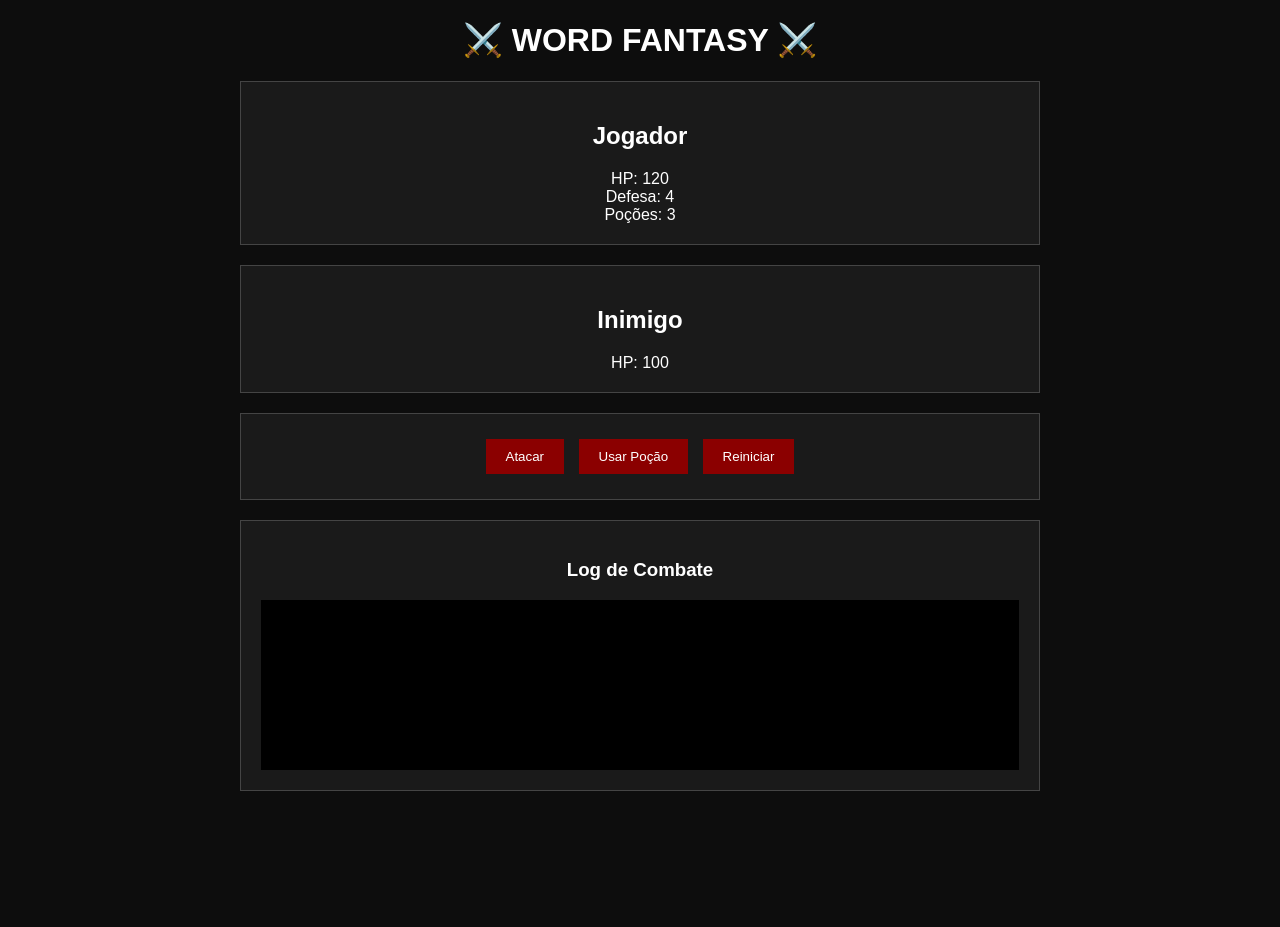
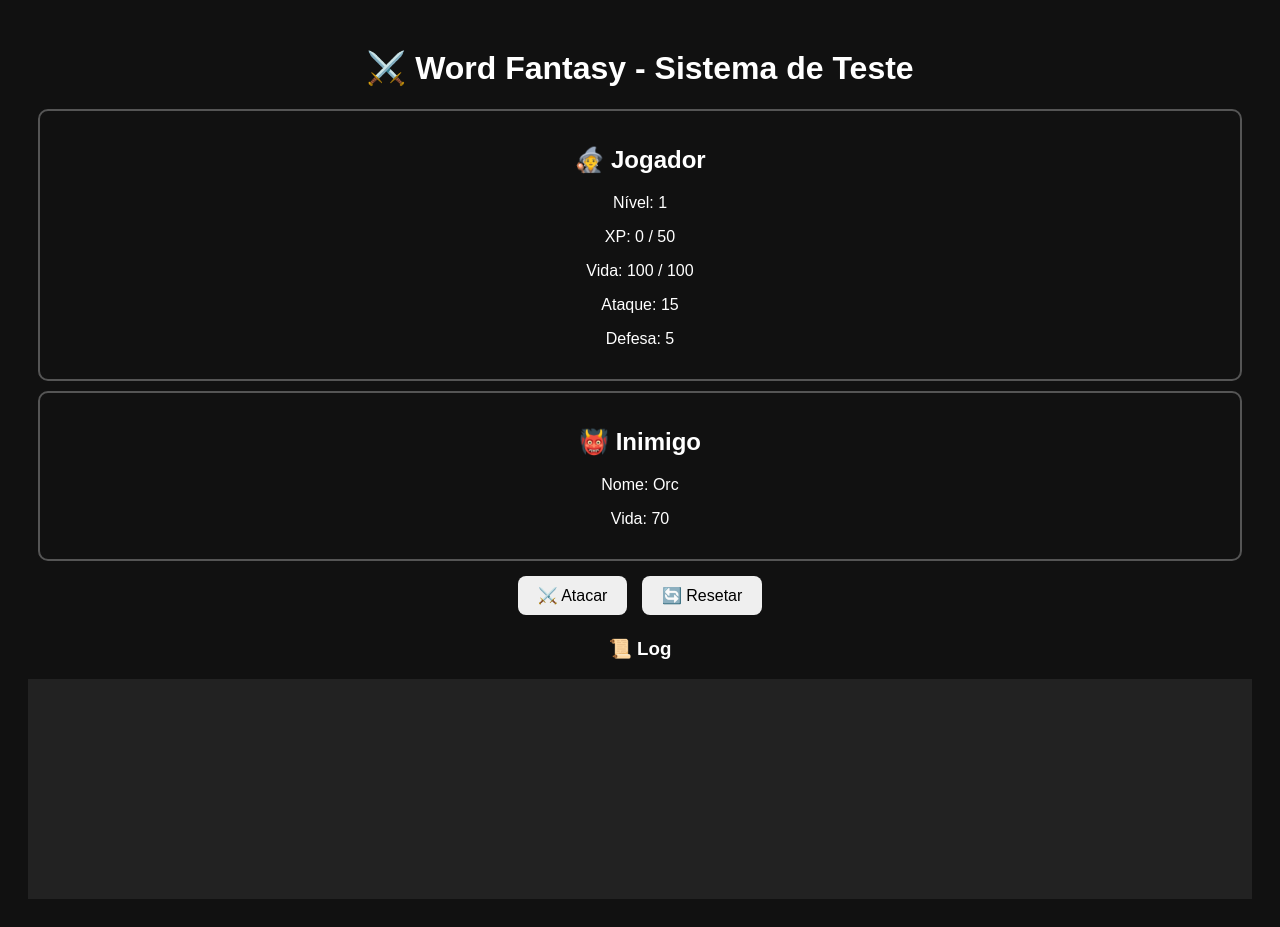
Before and after one commit to g4novamente1-spec/Word-fantasy-, a FastAPI app: page / in a window 1280 px wide. Before the commit the page ends 791 px from the top, so only its background shows below. Run offline with FastAPI, Linux system fonts and the light colour scheme.

Commit message:
Update index.html

```diff
--- a/templates/index.html
+++ b/templates/index.html
@@ -1,151 +1,194 @@
 <!DOCTYPE html>
-<html>
+<html lang="pt-br">
 <head>
-    <title>Word Fantasy - Combate</title>
+<meta charset="UTF-8">
+<title>Word Fantasy - Teste de Combate</title>
 <style>
     body {
-            background: #0d0d0d;
+        background-color: #111;
         color: white;
         font-family: Arial;
         text-align: center;
+        padding: 20px;
     }
 
     .box {
-            background: #1a1a1a;
-            border: 1px solid #444;
-            padding: 20px;
-            margin: 20px auto;
-            width: 60%;
+        border: 2px solid #555;
+        padding: 15px;
+        margin: 10px;
+        border-radius: 10px;
     }
 
     button {
         padding: 10px 20px;
+        font-size: 16px;
         margin: 5px;
-            background: darkred;
-            color: white;
+        cursor: pointer;
+        border-radius: 8px;
         border: none;
-            cursor: pointer;
-        }
-
-        button:hover {
-            background: red;
     }
 
     #log {
+        background: #222;
+        padding: 10px;
+        height: 200px;
+        overflow-y: auto;
         text-align: left;
-            height: 150px;
-            overflow-y: auto;
-            background: black;
-            padding: 10px;
     }
 </style>
 </head>
 <body>
 
-<h1>⚔️ WORD FANTASY ⚔️</h1>
+<h1>⚔️ Word Fantasy - Sistema de Teste</h1>
 
 <div class="box">
-    <h2>Jogador</h2>
-    HP: <span id="player_hp"></span><br>
-    Defesa: <span id="player_def"></span><br>
-    Poções: <span id="player_potions"></span>
+    <h2>🧙 Jogador</h2>
+    <p>Nível: <span id="nivel"></span></p>
+    <p>XP: <span id="xp"></span> / <span id="xpMax"></span></p>
+    <p>Vida: <span id="vida"></span></p>
+    <p>Ataque: <span id="ataque"></span></p>
+    <p>Defesa: <span id="defesa"></span></p>
 </div>
 
 <div class="box">
-    <h2>Inimigo</h2>
-    HP: <span id="enemy_hp"></span>
+    <h2>👹 Inimigo</h2>
+    <p>Nome: <span id="nomeInimigo"></span></p>
+    <p>Vida: <span id="vidaInimigo"></span></p>
 </div>
 
-<div class="box">
-    <button onclick="sendAction('attack')">Atacar</button>
-    <button onclick="sendAction('potion')">Usar Poção</button>
-    <button onclick="resetGame()">Reiniciar</button>
-</div>
+<button onclick="atacar()">⚔️ Atacar</button>
+<button onclick="resetarJogo()">🔄 Resetar</button>
 
-<div class="box">
-    <h3>Log de Combate</h3>
+<h3>📜 Log</h3>
 <div id="log"></div>
-</div>
 
 <script>
-
-let player = {
-    hp: 120,
-    min_atk: 8,
-    max_atk: 15,
-    def: 4,
-    luck: 5,
-    potions: 3
+let jogador = {
+    nivel: 1,
+    xp: 0,
+    xpMax: 50,
+    vidaMax: 100,
+    vida: 100,
+    ataque: 15,
+    defesa: 5
 };
 
-let enemy = {
-    hp: 100,
-    min_atk: 6,
-    max_atk: 12,
-    def: 2
+let inimigo = {};
+
+function gerarInimigo() {
+    let nomes = ["Goblin", "Orc", "Esqueleto", "Lobo Sombrio"];
+    let nome = nomes[Math.floor(Math.random() * nomes.length)];
+    let vida = 50 + jogador.nivel * 20;
+    let ataque = 10 + jogador.nivel * 5;
+
+    inimigo = {
+        nome: nome,
+        vida: vida,
+        ataque: ataque
     };
 
-function updateUI() {
-    document.getElementById("player_hp").innerText = player.hp;
-    document.getElementById("player_def").innerText = player.def;
-    document.getElementById("player_potions").innerText = player.potions;
-    document.getElementById("enemy_hp").innerText = enemy.hp;
+    atualizarTela();
 }
 
-async function sendAction(action) {
+function atacar() {
+    if (jogador.vida <= 0 || inimigo.vida <= 0) return;
 
-    if (player.hp <= 0 || enemy.hp <= 0) return;
+    // Jogador ataca
+    let danoJogador = jogador.ataque - Math.floor(Math.random() * 5);
+    inimigo.vida -= danoJogador;
+    log("🧙 Você causou " + danoJogador + " de dano!");
 
-    const response = await fetch("/combat", {
-        method: "POST",
-        headers: { "Content-Type": "application/json" },
-        body: JSON.stringify({
-            player: player,
-            enemy: enemy,
-            action: action
-        })
-    });
-
-    const data = await response.json();
-
-    player = data.player;
-    enemy = data.enemy;
-
-    updateUI();
-
-    const logBox = document.getElementById("log");
-    data.log.forEach(msg => {
-        logBox.innerHTML += msg + "<br>";
-    });
-
-    logBox.scrollTop = logBox.scrollHeight;
+    if (inimigo.vida <= 0) {
+        log("👹 " + inimigo.nome + " foi derrotado!");
+        ganharXP(20);
+        loot();
+        gerarInimigo();
+        return;
     }
 
-function resetGame() {
+    // Inimigo ataca
+    let danoInimigo = inimigo.ataque - jogador.defesa;
+    if (danoInimigo < 0) danoInimigo = 0;
 
-    player = {
-        hp: 120,
-        min_atk: 8,
-        max_atk: 15,
-        def: 4,
-        luck: 5,
-        potions: 3
-    };
+    jogador.vida -= danoInimigo;
+    log("👹 " + inimigo.nome + " causou " + danoInimigo + " de dano!");
 
-    enemy = {
-        hp: 100,
-        min_atk: 6,
-        max_atk: 12,
-        def: 2
+    if (jogador.vida <= 0) {
+        log("💀 Você morreu! Tudo foi resetado.");
+        setTimeout(resetarJogo, 2000);
+    }
+
+    atualizarTela();
+}
+
+function ganharXP(valor) {
+    jogador.xp += valor;
+    log("✨ Você ganhou " + valor + " XP!");
+
+    if (jogador.xp >= jogador.xpMax) {
+        jogador.xp -= jogador.xpMax;
+        jogador.nivel++;
+        jogador.xpMax += 30;
+
+        jogador.vidaMax += 20;
+        jogador.ataque += 5;
+        jogador.defesa += 2;
+        jogador.vida = jogador.vidaMax;
+
+        log("📈 LEVEL UP! Agora você é nível " + jogador.nivel + "!");
+    }
+
+    atualizarTela();
+}
+
+function loot() {
+    let chance = Math.random();
+
+    if (chance < 0.3) {
+        jogador.ataque += 2;
+        log("🎁 Você encontrou uma espada! +2 Ataque!");
+    } else if (chance < 0.6) {
+        jogador.defesa += 1;
+        log("🛡 Você encontrou um escudo! +1 Defesa!");
+    } else {
+        log("❌ Nenhum item encontrado.");
+    }
+}
+
+function atualizarTela() {
+    document.getElementById("nivel").innerText = jogador.nivel;
+    document.getElementById("xp").innerText = jogador.xp;
+    document.getElementById("xpMax").innerText = jogador.xpMax;
+    document.getElementById("vida").innerText = jogador.vida + " / " + jogador.vidaMax;
+    document.getElementById("ataque").innerText = jogador.ataque;
+    document.getElementById("defesa").innerText = jogador.defesa;
+
+    document.getElementById("nomeInimigo").innerText = inimigo.nome;
+    document.getElementById("vidaInimigo").innerText = inimigo.vida;
+}
+
+function log(texto) {
+    let logDiv = document.getElementById("log");
+    logDiv.innerHTML += "<p>" + texto + "</p>";
+    logDiv.scrollTop = logDiv.scrollHeight;
+}
+
+function resetarJogo() {
+    jogador = {
+        nivel: 1,
+        xp: 0,
+        xpMax: 50,
+        vidaMax: 100,
+        vida: 100,
+        ataque: 15,
+        defesa: 5
     };
 
     document.getElementById("log").innerHTML = "";
-
-    updateUI();
+    gerarInimigo();
 }
 
-updateUI();
-
+gerarInimigo();
 </script>
 
 </body>
```
Lines whose indentation alone changed are shown as unchanged.
